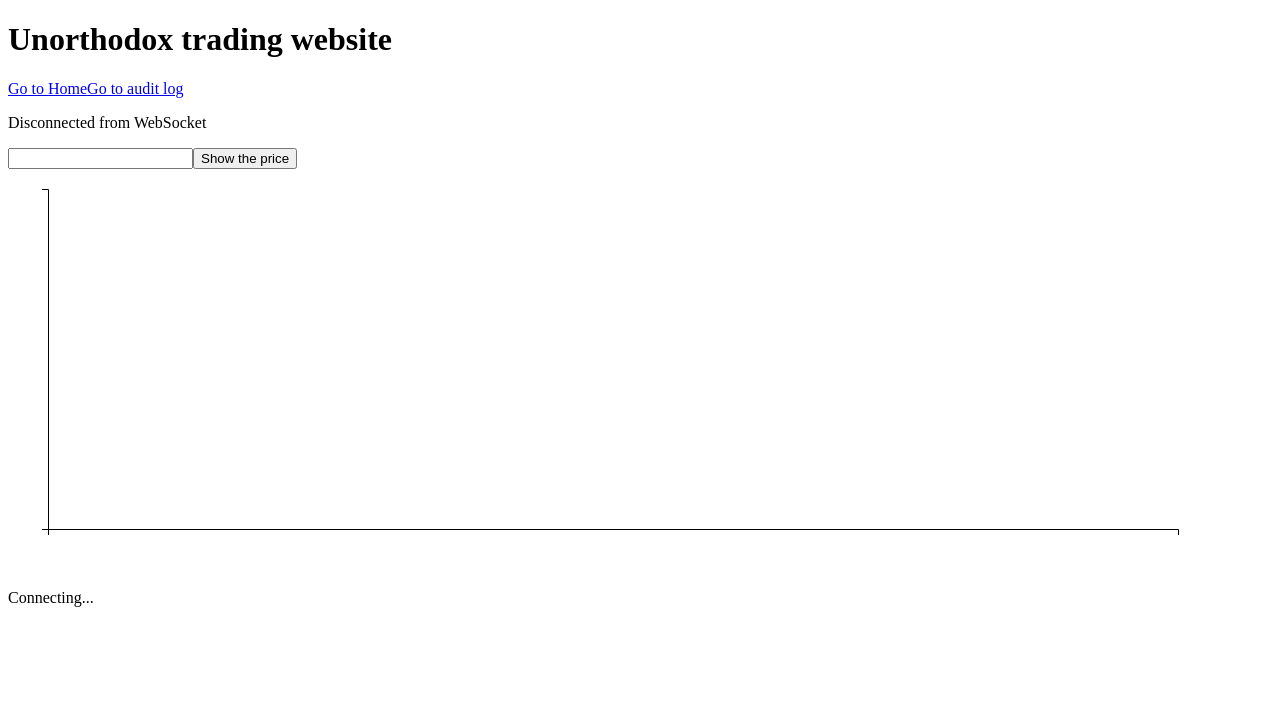
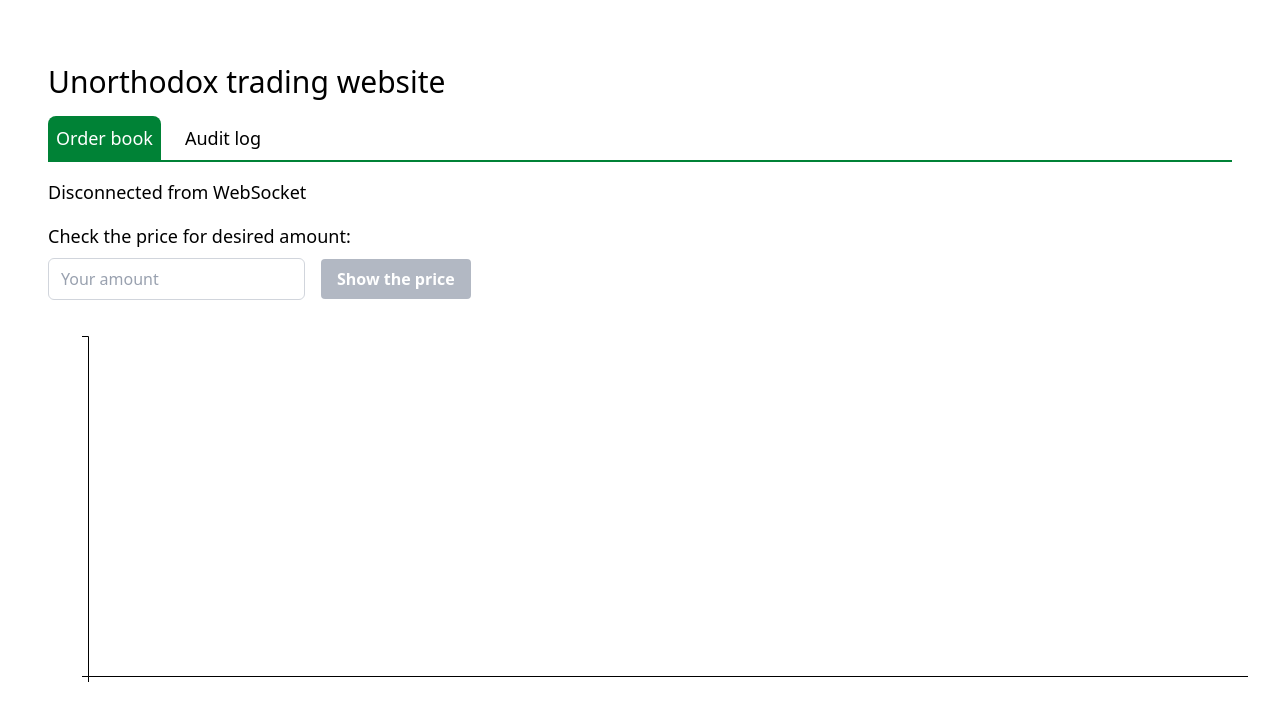
Before and after one commit to mshchygol/trading-website, a Vue app in the folder frontend/: page / in a window 1280 px wide. Shown: the top 716 px of the page. Built offline with nearby package versions, Linux system fonts and the light colour scheme; no server answers.

Commit message:
tailwind styles updated

```diff
--- a/frontend/package.json
+++ b/frontend/package.json
@@ -15,7 +15,9 @@
     "format": "prettier --write src/"
   },
   "dependencies": {
+    "@tailwindcss/vite": "^4.1.12",
     "d3": "^7.9.0",
+    "tailwindcss": "^4.1.12",
     "vue": "^3.5.18",
     "vue-router": "^4.5.1"
   },
--- a/frontend/src/App.vue
+++ b/frontend/src/App.vue
@@ -1,14 +1,16 @@
 <script setup></script>
 
 <template>
-    <h1>Unorthodox trading website</h1>
-    <nav>
-        <RouterLink to="/">Go to Home</RouterLink>
-        <RouterLink to="/audit-log">Go to audit log</RouterLink>
-    </nav>
-    <main>
+    <main class="p-12">
+        <h1 class="text-3xl my-4">Unorthodox trading website</h1>
+        <nav class="border-b-2 border-green-700 mb-4 text-lg">
+            <RouterLink class="p-2 inline-block" to="/">Order book</RouterLink>
+            <RouterLink to="/audit-log" class="ml-4 p-2 inline-block">Audit log</RouterLink>
+        </nav>
         <RouterView />
     </main>
 </template>
 
-<style scoped></style>
+<style>
+@import "tailwindcss";
+</style>
--- a/frontend/src/components/AuditLog.vue
+++ b/frontend/src/components/AuditLog.vue
@@ -6,29 +6,52 @@ import { computed, ref } from 'vue';
 const chartData = ref([]);
 const { data, isLoading, error } = useFetch('http://localhost:5263/auditlog');
 const auditlog = computed(() => {
-    return data?.value ? data.value.map((item) => ({snapshot: item.snapshot, timestamp: item.timestamp})).reverse() : [];
+    return data?.value
+    ? data.value.map((item, index) => ({snapshot: item.snapshot, timestamp: formatDate(new Date(item.timestamp)), index})).reverse()
+    : [];
 })
+let selectedSnapshotIndex = null;
 
-console.log('what ????', auditlog.value);
-
-function selectSnapshot(snapshot) {
+function selectSnapshot({snapshot, index}) {
     const data = JSON.parse(snapshot).data;
+    selectedSnapshotIndex = index;
     chartData.value = data.bids.reverse().concat(data.asks).map(item => ({
         name: item[0],
         value: item[1]
     }))
 }
 
+function formatDate(date) {
+    const pad = (num, size = 2) => String(num).padStart(size, '0');
+
+    const day = pad(date.getDate());
+    const month = pad(date.getMonth() + 1);
+    const year = date.getFullYear();
+
+    const hours = pad(date.getHours());
+    const minutes = pad(date.getMinutes());
+    const seconds = pad(date.getSeconds());
+    const milliseconds = pad(date.getMilliseconds(), 3);
+
+    return `${day}.${month}.${year} ${hours}:${minutes}:${seconds}:${milliseconds}`;
+}
+
 </script>
 
 <template>
     <div>
-        <p>audit log</p>
+        <p class="text-lg">Welcome to audit log, please select a snapshot to review:</p>
         <Chart :data="chartData"/>
         <p v-if="isLoading">Loading....</p>
         <p v-if="error">Got error! {{ error }}</p>
         <ul>
-            <li v-for="value in auditlog" @click="selectSnapshot(value.snapshot)">Snapshot saved on: {{ value.timestamp }}</li>
+            <li v-for="value in auditlog"
+                class="p-2 transition-all cursor-pointer hover:bg-gray-700 hover:text-white"
+                :class="{'bg-gray-200': value.index === selectedSnapshotIndex}"
+                @click="selectSnapshot(value)"
+            >
+                Snapshot saved on: {{ value.timestamp }}
+            </li>
         </ul>
     </div>
 </template>
--- a/frontend/src/components/Chart.vue
+++ b/frontend/src/components/Chart.vue
@@ -1,39 +1,44 @@
 <script setup>
 import { onMounted, ref, watch } from "vue";
-import * as d3 from 'd3';
+import * as d3 from "d3";
+import { formatMoney } from "@/utils";
 
-const props = defineProps(['data'])
+const props = defineProps(["data"]);
 const chartContainer = ref(null);
-let svg, x, y, width, height;
+let svg, x, y, width, height, tooltip;
 
 onMounted(() => {
-    drawChart()
-})
-
-watch(() => props.data, (newValue) => {
-    if (!svg && newValue?.length > 0) {
-        drawChart()
-    } else if (svg) {
-        updateChart()
-    }
+    drawChart();
 });
 
+watch(
+    () => props.data,
+    (newValue) => {
+        if (!svg && newValue?.length > 0) {
+            drawChart();
+        } else if (svg) {
+            updateChart();
+        }
+    }
+);
+
 function drawChart() {
-    const margin = { top: 20, right: 30, bottom: 40, left: 40 };
-        width = 1200 - margin.left - margin.right;
+    const margin = { top: 20, right: 40, bottom: 40, left: 40 };
+        width = document.documentElement.clientWidth - margin.left - margin.right;
         height = 400 - margin.top - margin.bottom;
 
     svg = d3
         .select(chartContainer.value)
         .append("svg")
-        .attr("width", width + margin.left + margin.right)
+        .attr("width", width)
         .attr("height", height + margin.top + margin.bottom)
         .append("g")
         .attr("transform", `translate(${margin.left},${margin.top})`);
 
     // scales
-    x = d3.scaleLinear()
-        .domain(d3.extent(props.data, d => +d.name)) // min → max price
+    x = d3
+        .scaleLinear()
+        .domain(d3.extent(props.data, (d) => +d.name)) // min → max price
         .range([0, width]);
 
     y = d3
@@ -46,11 +51,25 @@ function drawChart() {
     svg.append("g").attr("class", "bars");
 
     // axes
-    svg.append("g")
+    svg
+        .append("g")
         .attr("class", "x-axis")
         .attr("transform", `translate(0,${height})`)
         .call(d3.axisBottom(x).ticks(10).tickFormat(d3.format(".2f")));
     svg.append("g").attr("class", "y-axis").call(d3.axisLeft(y));
+
+    // tooltip div
+    tooltip = d3
+        .select(chartContainer.value)
+        .append("div")
+        .style("position", "absolute")
+        .style("background", "rgba(0,0,0,0.7)")
+        .style("color", "#fff")
+        .style("padding", "4px 8px")
+        .style("border-radius", "4px")
+        .style("font-size", "12px")
+        .style("pointer-events", "none")
+        .style("opacity", 0);
 
     // draw initial bars
     updateChart();
@@ -58,7 +77,7 @@ function drawChart() {
 
 function updateChart() {
     // update scales
-    x.domain(d3.extent(props.data, d => +d.name));
+    x.domain(d3.extent(props.data, (d) => +d.name));
     y.domain([0, d3.max(props.data, (d) => d.value)]).nice();
 
     const bars = svg
@@ -68,6 +87,7 @@ function updateChart() {
 
     const midIndex = Math.floor(props.data.length / 2);
     const barWidth = Math.max(1, width / props.data.length);
+
     // ENTER
     bars
         .enter()
@@ -78,6 +98,20 @@ function updateChart() {
         .attr("fill", (d, i) => (i < midIndex ? "green" : "red"))
         .attr("y", y(0))
         .attr("height", 0)
+        // tooltip events
+        .on("mouseover", function (event, d) {
+            tooltip.style("opacity", 1).html(
+                `Price: ${formatMoney(d.name)}<br/>Amount: ${d.value} BTC`
+        );
+        })
+        .on("mousemove", function (event) {
+            tooltip
+                .style("left", event.layerX + 10 + "px")
+                .style("top", event.layerY - 20 + "px");
+        })
+        .on("mouseout", function () {
+            tooltip.style("opacity", 0);
+        })
         .merge(bars) // ENTER + UPDATE
         .transition()
         .duration(200)
@@ -85,7 +119,7 @@ function updateChart() {
         .attr("y", (d) => y(d.value))
         .attr("width", barWidth)
         .attr("height", (d) => height - y(d.value))
-        .attr("fill", (d, i) => (i < midIndex ? "green" : "red")); // update fill too
+        .attr("fill", (d, i) => (i < midIndex ? "green" : "red"));
 
     // EXIT
     bars.exit().remove();
@@ -94,17 +128,15 @@ function updateChart() {
     svg.select(".x-axis").transition().duration(200).call(d3.axisBottom(x));
     svg.select(".y-axis").transition().duration(200).call(d3.axisLeft(y));
 }
-
-
 </script>
 
 <template>
-    <div ref="chartContainer" class="w-full h-[400px]"></div>
+    <div ref="chartContainer" class="w-full h-[400px] relative"></div>
 </template>
 
 <style scoped>
     .bar {
-        fill: steelblue;
+        cursor: pointer;
     }
     .x-axis path,
     .x-axis line,
--- a/frontend/src/components/OrderBook.vue
+++ b/frontend/src/components/OrderBook.vue
@@ -1,13 +1,17 @@
 <script setup>
-import { ref, watch } from 'vue';
+import { computed, ref, watch } from 'vue';
 import { useWebSocket } from '../composable/useWebSocket';
 import Chart from './Chart.vue';
+import { formatMoney } from '@/utils';
 
 const { message, isConnected, send, error } = useWebSocket('ws://localhost:5263/ws/orderbook');
 const data = ref([]);
 const buyAmount = ref(null);
 const quote = ref(null);
 let throttling = 0;
+const buttonDisabled = computed(() => {
+    return !buyAmount.value || buyAmount.value <= 0
+})
 
 function sendAmount() {
     send(JSON.stringify({"buyAmount": buyAmount.value}));
@@ -23,11 +27,9 @@ watch(message, (newValue) => {
 
         if (buyAmount.value && newValue.quote) {
             quote.value = {
-                formattedAmount: new Intl.NumberFormat('de-DE', {
-                    style: 'currency',
-                    currency: 'EUR'
-                }).format(newValue.quote.eurCost),
-                btcAmount: newValue.quote.btcAmount
+                formattedAmount: formatMoney(newValue.quote.eurCost),
+                btcAmount: newValue.quote.btcAmount,
+                success: newValue.quote.success
             };
         }
     }
@@ -36,15 +38,19 @@ watch(message, (newValue) => {
 
 <template>
     <div>
-        <p v-if="isConnected">Connected to WebSocket</p>
-        <p v-else>Disconnected from WebSocket</p>
-        <div>
-            <input type="number" v-model="buyAmount"></input>
-            <button @click="sendAmount">Show the price</button>
+        <h2 v-if="isConnected" class="text-lg">
+            Connected to WebSocket - live data from
+            <strong>wss://ws.bitstamp.net</strong>
+            <span v-if="!isConnected && !error || isConnected && data.length === 0" class="ml-4 text-red-500">Connecting...</span>
+        </h2>
+        <h2 v-else class="text-lg">Disconnected from WebSocket</h2>
+        <div class="my-4">
+            <label for="amount" class="block text-lg mb-2">Check the price for desired amount:</label>
+            <input type="number" id="amount" v-model="buyAmount" placeholder="Your amount" class="border border-gray-300 rounded-md px-3 py-2 text-gray-900 placeholder-gray-400 focus:outline-none focus:ring focus:ring-blue-500 focus:border-blue-500"></input>
+            <button type="button" :disabled="buttonDisabled" class="ml-4 bg-green-700 hover:bg-green-600 text-white font-bold py-2 px-4 rounded disabled:opacity-75 disabled:bg-gray-400" @click="sendAmount">Show the price</button>
+            <p v-if="quote?.success" class="text-lg pt-2">Average price for {{ quote.btcAmount }} BTC would be: {{ quote.formattedAmount }}</p>
         </div>
-        <p v-if="quote">Average price for {{ quote.btcAmount }} BTC would be: {{ quote.formattedAmount }}</p>
         <Chart :data="data" />
-        <p v-if="!isConnected && !error">Connecting...</p>
         <p v-if="error">Got error: {{ error.type }}</p>
     </div>
 </template>
--- a/frontend/src/router/index.js
+++ b/frontend/src/router/index.js
@@ -8,6 +8,7 @@ const router = createRouter({
         { path: '/', component: OrderBook },
         { path: '/audit-log', component: AuditLog },
     ],
+    linkActiveClass: 'bg-green-700 text-white rounded-t-lg'
 })
 
 export default router
--- /dev/null
+++ b/frontend/src/utils.js
@@ -0,0 +1,6 @@
+export const formatMoney = function (amount) {
+    return new Intl.NumberFormat('de-DE', {
+        style: 'currency',
+        currency: 'EUR'
+    }).format(amount)
+}
--- a/frontend/vite.config.js
+++ b/frontend/vite.config.js
@@ -4,6 +4,7 @@ import { defineConfig } from 'vite'
 import vue from '@vitejs/plugin-vue'
 import vueJsx from '@vitejs/plugin-vue-jsx'
 import vueDevTools from 'vite-plugin-vue-devtools'
+import tailwindcss from '@tailwindcss/vite'
 
 // https://vite.dev/config/
 export default defineConfig({
@@ -11,6 +12,7 @@ export default defineConfig({
         vue(),
         vueJsx(),
         vueDevTools(),
+        tailwindcss(),
     ],
     resolve: {
         alias: {
```
Also changed, not shown: 1 other file (tests, documents, lock files or other folders). Lines whose indentation alone changed are shown as unchanged.
